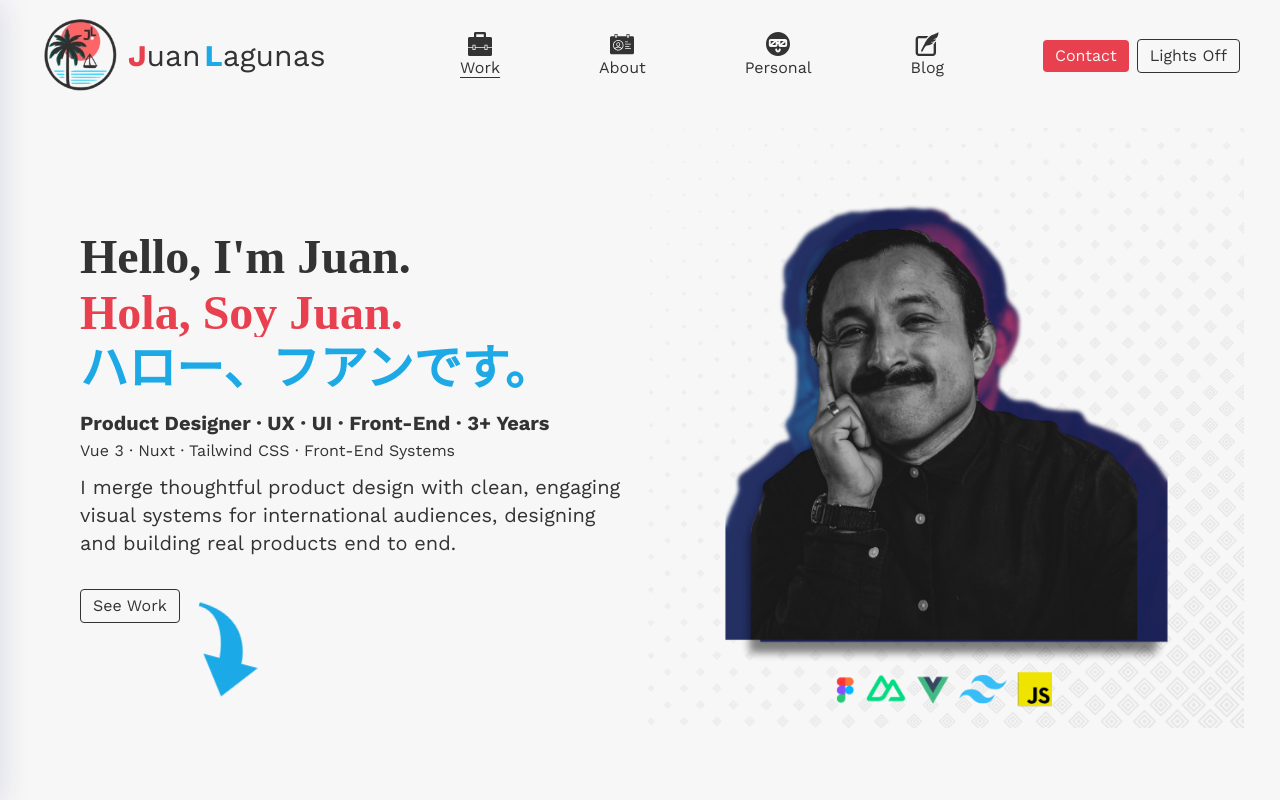
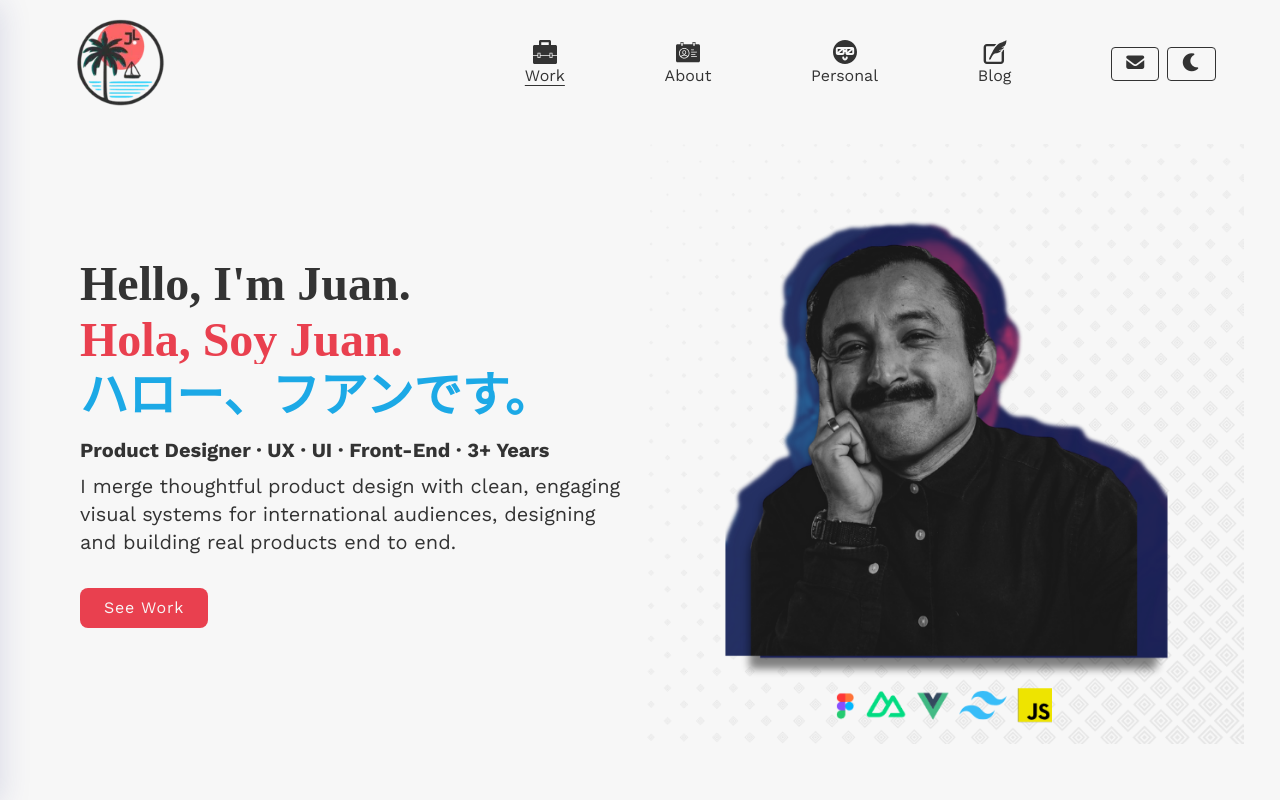
Before and after one commit to dev-jLagunas/ux-portfolio, a Vue app: page / in a window 1280 px wide. Shown: the top 800 px of the page. Built offline with nearby package versions, Linux system fonts and the light colour scheme; a web font is replaced by a local one.

Commit message:
chore: adjust hero button

```diff
--- a/src/assets/main.css
+++ b/src/assets/main.css
@@ -83,7 +83,7 @@ body {
 Navbar Styles
 *****************************************/
 .nav-container-styles {
-  @apply hidden font-main px-2 md:flex md:justify-between md:items-center md:mt-4;
+  @apply hidden font-main px-2  md:flex md:justify-between md:items-center lg:px-8 md:mt-4;
 }
 
 .nav-name-wrapper {
@@ -122,6 +122,10 @@ Hero Styles
 
 .hero-btn-wrapper-md {
   @apply hidden md:flex md:justify-between md:mt-8 lg:w-[400px];
+}
+
+.hero-cta-btn {
+  @apply bg-pink tracking-wider px-6 py-2 rounded-lg hover:cursor-pointer text-light duration-100 transition-all ease-linear hover:rounded-2xl relative;
 }
 
 .hover-btn-styles {
--- a/src/components/MobileFooter.vue
+++ b/src/components/MobileFooter.vue
@@ -84,6 +84,14 @@ const isActive = (path) => route.path === path
     class="shadow-[0px_4px_30px_0px_rgba(31,_38,_135,_0.15)]"
   >
     <div class="flex-col-center h-full w-full">
+      <button
+        class="mb-16 duration-300 transition-all ease-linear hover:cursor-pointer"
+        @click="theme.toggleTheme()"
+        aria-label="Toggle theme"
+      >
+        <i :class="theme.isDarkMode ? 'fa-solid fa-sun' : 'fa-solid fa-moon'" class="text-lg"></i>
+      </button>
+
       <ul class="text-light text-xl gap-2 flex flex-col">
         <li
           class="nav-list-styles side-items"
@@ -111,15 +119,6 @@ const isActive = (path) => route.path === path
           <p>Blog</p>
         </li>
 
-        <li>
-          <button
-            class="nav-btn-styles hover:bg-white hover:text-pink"
-            @click="theme.toggleTheme()"
-          >
-            {{ theme.isDarkMode ? 'Lights On' : 'Lights Off' }}
-          </button>
-        </li>
-
         <button class="side-close-btn" @click="toggleSidebar">X</button>
       </ul>
     </div>
--- a/src/components/TheHero.vue
+++ b/src/components/TheHero.vue
@@ -2,7 +2,6 @@
 import { useRouter } from 'vue-router'
 
 import heroMainImg from '@/assets/images/hero-new-image.png'
-import arrow from '@/assets/images/curved-arrow.webp'
 
 // Routing
 const router = useRouter()
@@ -23,7 +22,7 @@ function navigateToWork() {
         <p class="mt-4 leading-5 text-lg sm:text-xl text-wrap lg:leading-7 2xl:text-2xl font-bold">
           Product Designer · UX · UI · Front-End · 3+ Years
         </p>
-        <p class="leading-5 lg:leading-7">Vue 3 · Nuxt · Tailwind CSS · Front-End Systems</p>
+        <!-- <p class="leading-5 lg:leading-7">Vue 3 · Nuxt · Tailwind CSS · Front-End Systems</p> -->
         <p
           class="leading-5 xs:w-4/5 md:w-full text-lg sm:text-xl lg:leading-6 xl:leading-7 2xl:text-2xl mt-2 xl:pr-16"
         >
@@ -32,13 +31,7 @@ function navigateToWork() {
         </p>
 
         <div class="mt-8 hidden md:block md:relative">
-          <button
-            class="nav-btn-styles hover:bg-blue hover:text-light duration-100 transition-all ease-linear relative"
-            @click="navigateToWork"
-          >
-            See Work
-          </button>
-          <img :src="arrow" alt="" class="h-24 absolute top-4 left-24 rotate-15 md:left-24" />
+          <button class="hero-cta-btn" @click="navigateToWork">See Work</button>
         </div>
       </div>
     </div>
@@ -48,12 +41,11 @@ function navigateToWork() {
 
     <div class="md:hidden mt-4 w-fit mx-auto relative">
       <button
-        class="nav-btn-styles hover:bg-blue hover:text-light duration-300 transition-all ease-linear relative"
+        class="bg-pink tracking-wider px-6 py-2 rounded-lg hover:cursor-pointer text-light duration-100 transition-all ease-linear hover:rounded-2xl relative"
         @click="navigateToWork"
       >
         See Work
       </button>
-      <img :src="arrow" alt="" class="h-24 absolute top-4 left-24 rotate-15" />
     </div>
   </section>
 </template>
--- a/src/components/TheNavbar.vue
+++ b/src/components/TheNavbar.vue
@@ -41,15 +41,11 @@ function navigateToWork() {
 </script>
 
 <template>
-  <nav class="nav-container-styles">
-    <div class="flex items-center justify-between mr-8">
-      <img :src="nameLogo" alt="Name logo of Juan Lagunas" class="h-20" />
-      <router-link class="flex items-start nav-name-wrapper" to="/">
-        <p><span class="pink-bold-letter">J</span>uan</p>
-        <p><span class="blue-bold-letter">L</span>agunas</p>
+  <nav class="nav-container-styles mx-auto">
+    <router-link class="flex items-start nav-name-wrapper" to="/"
+      ><img :src="nameLogo" alt="Name logo of Juan Lagunas" class="h-20 lg:h-24" />
     </router-link>
-    </div>
-    <ul class="flex items-center justify-between w-[65%]">
+    <ul class="flex items-center justify-between w-[80%] lg:w-[70%] xl:w-[60%]">
       <li
         class="nav-list-styles hover:cursor-pointer underline-offset-4"
         @click="navigateToWork"
@@ -76,25 +72,46 @@ function navigateToWork() {
           <p>Blog</p>
         </li></router-link
       >
+      <li>
+        <ul class="flex gap-2">
+          <li class="relative group">
+            <button
+              class="border px-3 py-1 rounded-sm hover:bg-blue hover:text-light duration-300 transition-all ease-linear hover:cursor-pointer"
+              @click="openModal"
+              aria-label="Contact"
+            >
+              <i class="fa-solid fa-envelope text-lg"></i>
+            </button>
 
-      <div class="nav-btn-wrapper">
-        <li>
-          <button
-            class="bg-pink text-light px-3 py-1 rounded-sm hover:cursor-pointer transition-all duration-300 hover:brightness-90"
-            @click="openModal"
+            <!-- Tooltip -->
+            <span
+              class="absolute -top-8 left-1/2 -translate-x-1/2 bg-dark text-light text-xs px-2 py-1 rounded-sm opacity-0 group-hover:opacity-100 transition-opacity pointer-events-none whitespace-nowrap"
             >
               Contact
-          </button>
+            </span>
           </li>
-        <li>
+
+          <li class="relative group">
             <button
               class="border px-3 py-1 rounded-sm hover:bg-blue hover:text-light duration-300 transition-all ease-linear hover:cursor-pointer"
               @click="theme.toggleTheme()"
+              aria-label="Toggle theme"
             >
-            {{ theme.isDarkMode ? 'Lights On' : 'Lights Off' }}
+              <i
+                :class="theme.isDarkMode ? 'fa-solid fa-sun' : 'fa-solid fa-moon'"
+                class="text-lg"
+              ></i>
             </button>
+
+            <!-- Tooltip -->
+            <span
+              class="absolute -top-8 left-1/2 -translate-x-1/2 bg-dark text-light text-xs px-2 py-1 rounded-sm opacity-0 group-hover:opacity-100 transition-opacity pointer-events-none whitespace-nowrap"
+            >
+              Toggle theme
+            </span>
           </li>
-      </div>
+        </ul>
+      </li>
     </ul>
   </nav>
 </template>
--- a/src/components/reusable/SliderArticle.vue
+++ b/src/components/reusable/SliderArticle.vue
@@ -29,11 +29,11 @@ function restWords(s) {
       <img
         :src="imageSrc"
         :alt="imageAlt"
-        class="h-96 mx-auto md:h-full custom-shadow rounded-md"
+        class="h-96 object-cover mx-auto md:h-full custom-shadow rounded-md"
         loading="lazy"
       />
     </figure>
-    <div class="lg:mr-16 xl:mr-24">
+    <div class="lg:mr-16 xl:mr-24 px-4">
       <h3 class="text-4xl mt-4 mb-2 text-center">
         <slot name="title">{{ title }}</slot>
       </h3>
```
Lines whose indentation alone changed are shown as unchanged.
